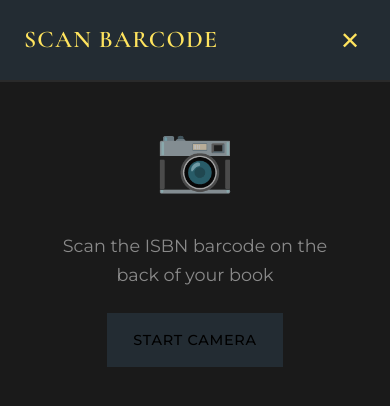
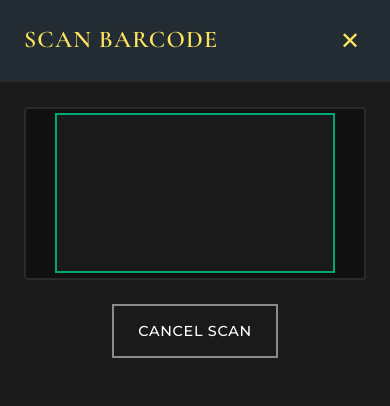
Before and after one commit to NickCellino/library-app, a React (Vite) app: page / in a window 390 px wide. Both pictures are taken after a click on the button "Scan barcode". Shown: the top 406 px of the page. Built offline with nearby package versions, Linux system fonts and the light colour scheme; no server answers.

Commit message:
improved scanning workflow

```diff
--- a/src/App.css
+++ b/src/App.css
@@ -2,6 +2,9 @@
   min-height: 100vh;
   display: flex;
   flex-direction: column;
+  overflow-x: hidden;
+  width: 100%;
+  max-width: 100vw;
 }
 
 /* Header */
@@ -33,12 +36,15 @@
   margin: 0;
   color: var(--color-accent);
   text-shadow: 2px 2px 4px rgba(0, 0, 0, 0.3);
+  flex-shrink: 0;
 }
 
 .header-right {
   display: flex;
   align-items: center;
   gap: var(--space-md);
+  flex-shrink: 1;
+  min-width: 0;
 }
 
 /* Header Search */
@@ -52,6 +58,7 @@
   justify-content: center;
   color: var(--color-accent);
   transition: opacity 0.2s ease;
+  flex-shrink: 0;
 }
 
 .header-search-btn:hover {
@@ -168,6 +175,9 @@
   font-weight: 500;
   letter-spacing: 0.05em;
   text-transform: uppercase;
+  flex-shrink: 1;
+  min-width: 0;
+  overflow: hidden;
 }
 
 .stat {
@@ -199,30 +209,30 @@
 }
 
 .btn-primary {
-  background: var(--color-primary);
-  color: var(--color-bg);
-  border-color: var(--color-primary);
+  background: var(--color-accent);
+  color: var(--color-primary);
+  border-color: var(--color-accent);
+  font-weight: 600;
 }
 
 .btn-primary:hover {
-  background: var(--color-accent);
-  border-color: var(--color-accent);
+  background: #ffec8a;
+  border-color: #ffec8a;
   transform: translateY(-2px);
   box-shadow: 0 4px 12px var(--color-shadow);
 }
 
 .btn-secondary {
-  background: var(--color-surface);
-  color: var(--color-primary);
-  border-color: var(--color-border);
+  background: transparent;
+  color: var(--color-text);
+  border-color: var(--color-text-muted);
 }
 
 .btn-secondary:hover {
-  background: var(--color-accent);
-  color: var(--color-surface);
+  background: var(--color-surface);
+  color: var(--color-accent);
   border-color: var(--color-accent);
   transform: translateY(-2px);
-  box-shadow: 0 4px 12px var(--color-shadow);
 }
 
 /* Empty State */
@@ -267,6 +277,7 @@
 
   .logo {
     font-size: 1.75rem;
+    flex-shrink: 0;
   }
 
   .stats {
@@ -277,3 +288,10 @@
     gap: var(--space-sm);
   }
 }
+
+/* Hide stats on very narrow screens */
+@media (max-width: 400px) {
+  .stats {
+    display: none;
+  }
+}
--- a/src/components/BarcodeScannerModal.jsx
+++ b/src/components/BarcodeScannerModal.jsx
@@ -4,7 +4,7 @@ import { v4 as uuidv4 } from '../utils/uuid'
 import './BarcodeScannerModal.css'
 
 function BarcodeScannerModal({ onClose, onAdd, books = [] }) {
-  const [isScanning, setIsScanning] = useState(false)
+  const [isScanning, setIsScanning] = useState(true)
   const [scannedISBN, setScannedISBN] = useState('')
   const [bookData, setBookData] = useState(null)
   const [error, setError] = useState('')
@@ -124,11 +124,6 @@ function BarcodeScannerModal({ onClose, onAdd, books = [] }) {
     animationFrameRef.current = requestAnimationFrame(scan)
   }
 
-  const stopScanning = () => {
-    setIsScanning(false)
-    stopCamera()
-  }
-
   const fetchBookData = async (isbn) => {
     console.log('[BarcodeScannerModal] Starting fetchBookData for ISBN:', isbn)
     setIsLoading(true)
@@ -229,7 +224,7 @@ function BarcodeScannerModal({ onClose, onAdd, books = [] }) {
                   <div className="scan-frame"></div>
                 </div>
               </div>
-              <button className="btn btn-secondary" onClick={stopScanning}>
+              <button className="btn btn-secondary" onClick={onClose}>
                 Cancel Scan
               </button>
             </div>
@@ -245,11 +240,6 @@ function BarcodeScannerModal({ onClose, onAdd, books = [] }) {
 
           {scannedISBN && !isLoading && (
             <div className="scanned-result">
-              <div className="result-header">
-                <span className="success-icon">✓</span>
-                <span>ISBN: {scannedISBN}</span>
-              </div>
-
               {bookData && (
                 <div className="book-preview">
                   <div className="preview-cover">
@@ -277,23 +267,13 @@ function BarcodeScannerModal({ onClose, onAdd, books = [] }) {
                 </div>
               )}
 
-              <div className="scanner-actions">
-                {bookData && !duplicateBook && (
+              {bookData && !duplicateBook && (
+                <div className="scanner-actions">
                   <button className="btn btn-primary" onClick={handleAddBook}>
-                    Add to Library
+                    Confirm
                   </button>
-                )}
-                <button className="btn btn-secondary" onClick={() => {
-                  setScannedISBN('')
-                  setBookData(null)
-                  setError('')
-                  setDuplicateBook(null)
-                  setIsLoading(false)
-                  isProcessingRef.current = false
-                }}>
-                  Scan Another
-                </button>
-              </div>
+                </div>
+              )}
             </div>
           )}
         </div>
--- a/src/index.css
+++ b/src/index.css
@@ -35,6 +35,11 @@
   margin: 0;
   padding: 0;
   box-sizing: border-box;
+}
+
+html, body {
+  overflow-x: hidden;
+  width: 100%;
 }
 
 body {
@@ -141,6 +146,7 @@ input, textarea, select {
   padding: var(--space-xs);
   line-height: 1;
   transition: opacity 0.2s ease;
+  flex-shrink: 0;
 }
 
 .hamburger-btn:hover {
```
